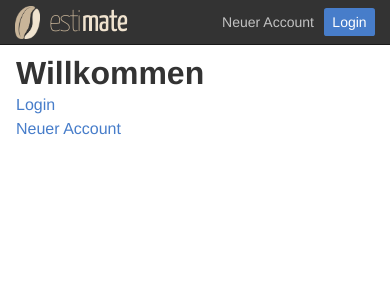
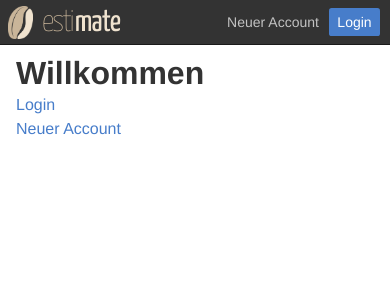
Before and after one commit to tmjssz/estimate, a Django app: page / in a window 390 px wide. Shown: the top 300 px of the page. Run offline with Django 3.2, Linux system fonts and the light colour scheme; some libraries are stand-ins or nearby versions.

Commit message:
navigation styling

```diff
--- a/static/css/sass/styles.scss
+++ b/static/css/sass/styles.scss
@@ -23,7 +23,6 @@ body {
 		$navigation-nav-button-background: $base-accent-color;
 		$navigation-nav-button-background-hover: lighten($navigation-background, 10);
 		$navigation-nav-button-border: 1px solid lighten($navigation-nav-button-background, 20);
-		$navigation-elem-padding: 15px;
 
 		$mm-to-in: 0.0393700787;
 		$size-factor: ($navigation-height / 72) / (80 * $mm-to-in);
@@ -45,8 +44,13 @@ body {
 		    #corporate {
 				display: inline-block;
 				height: $navigation-height;
-				padding-left: $navigation-elem-padding;
-				padding-right: $navigation-elem-padding;
+				padding-left: 15px;
+				padding-right: 15px;
+
+				@include media ($mobile) {
+					padding-left: 8px;
+					padding-right: 8px;
+				}
 
 				a {
 					display: inline-block;
@@ -96,12 +100,15 @@ body {
 		    	ul {
 		    		display: inline-block;
 			      	line-height: $navigation-height;
-			      	padding-right: 1/3 * $navigation-elem-padding;
+			      	padding-right: 5px;
+			      	@include media ($mobile) {
+						padding-right: 0;
+					}
 		    	}
 
 		    	ul li {
 		    		float: left;
-		    		padding-right: 2/3 * $navigation-elem-padding;
+		    		padding-right: 10px;
 
 		    		a {
 			    		color: $navigation-color;
--- a/static/css/styles.css
+++ b/static/css/styles.css
@@ -263,6 +263,10 @@ body {
         height: 45px;
         padding-left: 15px;
         padding-right: 15px; }
+        @media screen and (max-width: 480px) {
+          body header div.navigation-wrapper #corporate {
+            padding-left: 8px;
+            padding-right: 8px; } }
         body header div.navigation-wrapper #corporate a {
           display: inline-block; }
         body header div.navigation-wrapper #corporate #logo {
@@ -297,6 +301,9 @@ body {
           display: inline-block;
           line-height: 45px;
           padding-right: 5px; }
+          @media screen and (max-width: 480px) {
+            body header div.navigation-wrapper nav ul {
+              padding-right: 0; } }
         body header div.navigation-wrapper nav ul li {
           float: left;
           padding-right: 10px; }
```
